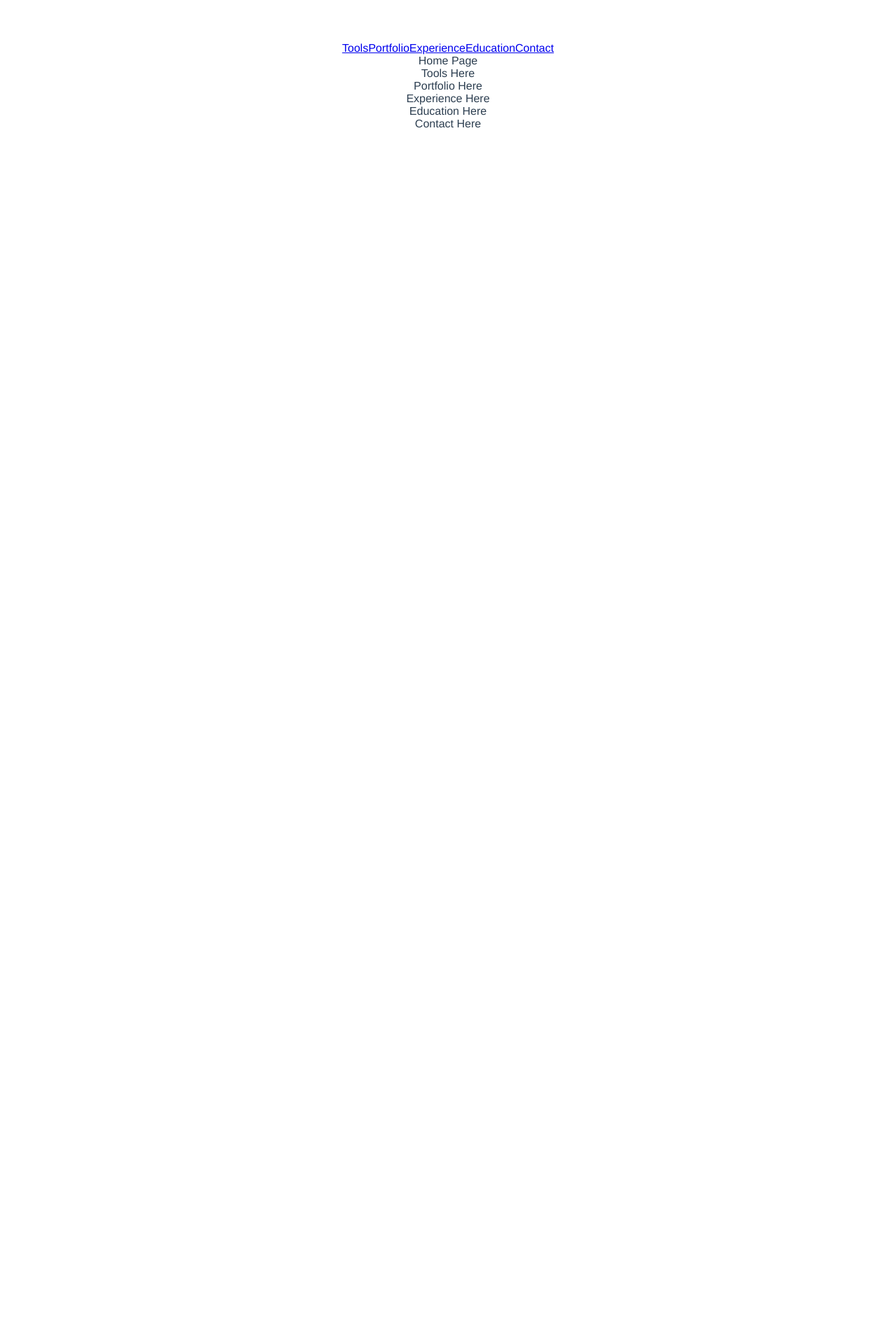
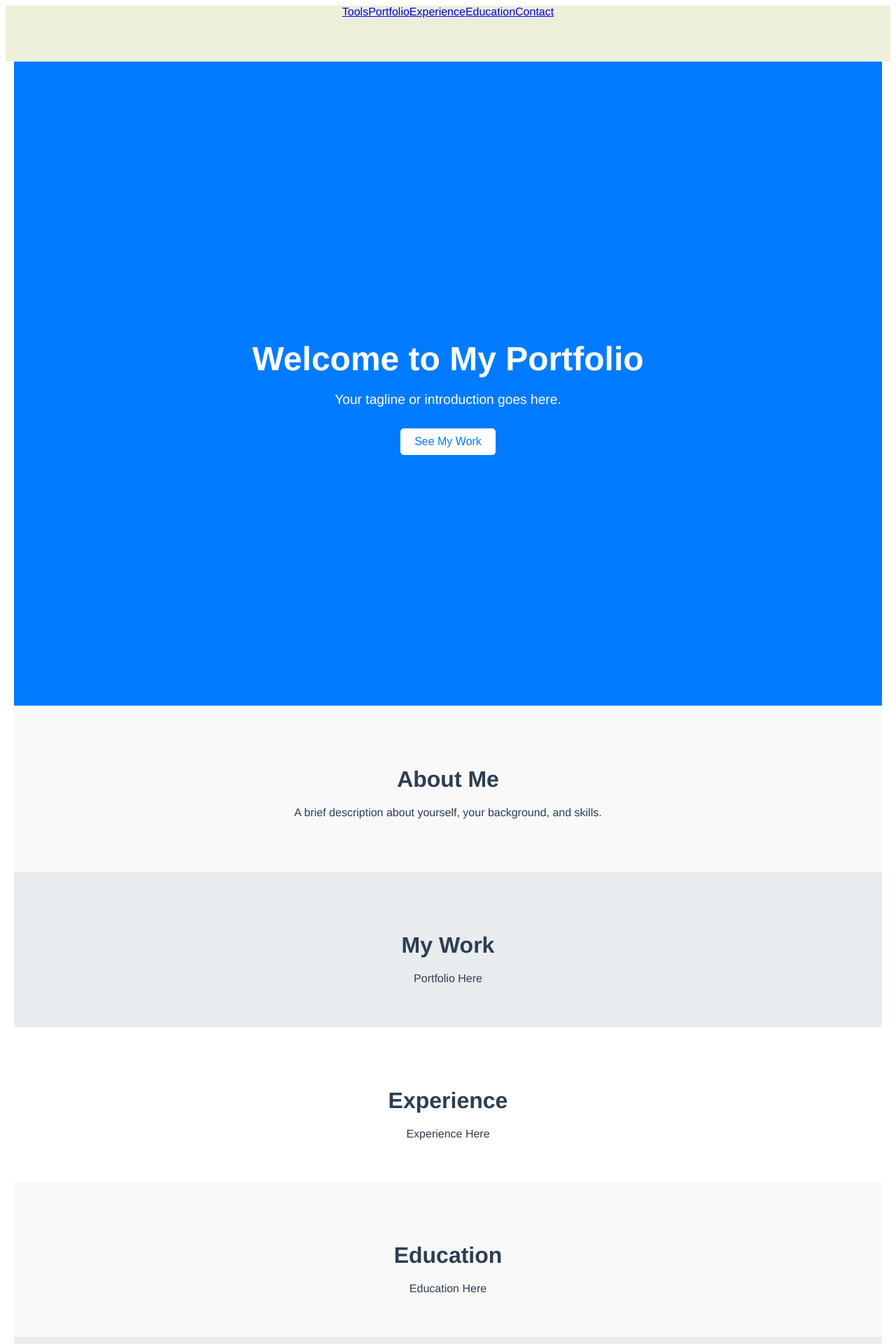
Before and after one commit to jogzfon/SoftDev-Profile, a Vue app: page /HomePage in a window 1280 px wide. Shown: the top 1920 px of the page at 70% size. Before the commit the page ends 800 px from the top, so only its background shows below. Built offline with nearby package versions, Linux system fonts and the light colour scheme.

Commit message:
Pages fix

```diff
--- a/src/App.vue
+++ b/src/App.vue
@@ -27,6 +27,9 @@ export default {
   -moz-osx-font-smoothing: grayscale;
   text-align: center;
   color: #2c3e50;
-  margin-top: 60px;
+}
+.navbar {
+  background: #EEEFDA;
+  height: 80px;
 }
 </style>
--- a/src/views/HomePage.vue
+++ b/src/views/HomePage.vue
@@ -1,19 +1,41 @@
 <template>
   <div id="homepage">
-    <header> Home Page </header>
-    <section id="tools">
-      <ToolsPage/>
+    <!-- Hero Section -->
+    <section id="hero" class="section hero">
+      <div class="content">
+        <h1>Welcome to My Portfolio</h1>
+        <p>Your tagline or introduction goes here.</p>
+        <button @click="scrollToSection('portfolio')">See My Work</button>
+      </div>
     </section>
-    <section id="portfolio">
+
+    <!-- About Section -->
+    <section id="about" class="section about">
+      <h2>About Me</h2>
+      <p>A brief description about yourself, your background, and skills.</p>
+    </section>
+
+    <!-- Portfolio Section -->
+    <section id="portfolio" class="section portfolio">
+      <h2>My Work</h2>
       <PortfolioPage/>
     </section>
-    <section id="experience">
+
+    <!-- Experience Section -->
+    <section id="experience" class="section experience">
+      <h2>Experience</h2>
       <ExperiencePage/>
     </section>
-    <section id="education">
+
+    <!-- Education Section -->
+    <section id="education" class="section education">
+      <h2>Education</h2>
       <EducationPage/>
     </section>
-    <section id="contact">
+
+    <!-- Contact Section -->
+    <section id="contact" class="section contact">
+      <h2>Contact Me</h2>
       <ContactPage/>
     </section>
   </div>
@@ -24,7 +46,6 @@ import ContactPage from '@/views/ContactPage.vue'
 import EducationPage from '@/views/EducationPage.vue'
 import ExperiencePage from '@/views/ExperiencePage.vue'
 import PortfolioPage from '@/views/PortfolioPage.vue'
-import ToolsPage from '@/views/ToolsPage.vue'
 
 export default {
   name: 'HomePage',
@@ -33,13 +54,102 @@ export default {
     EducationPage,
     ExperiencePage,
     PortfolioPage,
-    ToolsPage
+  },
+  methods: {
+    scrollToSection(sectionId) {
+      const element = document.getElementById(sectionId);
+      if (element) {
+        element.scrollIntoView({ behavior: 'smooth' });
+      }
+    }
   }
 }
 </script>
 
-<style>
-html {
-  scroll-behavior: smooth;
+<style scoped>
+/* Base Styles */
+.section {
+  padding: 60px 20px;
+  margin: 0 auto;
+  max-width: 1200px;
+}
+
+h2 {
+  text-align: center;
+  margin-bottom: 20px;
+  font-size: 2rem;
+}
+
+/* Hero Section */
+.hero {
+  background: #007bff;
+  color: white;
+  display: flex;
+  justify-content: center;
+  align-items: center;
+  height: 100vh;
+  text-align: center;
+}
+
+.hero .content {
+  max-width: 600px;
+}
+
+.hero h1 {
+  font-size: 3rem;
+  margin-bottom: 20px;
+}
+
+.hero p {
+  font-size: 1.2rem;
+  margin-bottom: 30px;
+}
+
+.hero button {
+  background: white;
+  color: #007bff;
+  border: none;
+  padding: 10px 20px;
+  font-size: 1rem;
+  cursor: pointer;
+  border-radius: 5px;
+}
+
+.hero button:hover {
+  background: #0056b3;
+  color: white;
+}
+
+/* About Section */
+.about {
+  background: #f9f9f9;
+}
+
+/* Portfolio Section */
+.portfolio {
+  background: #e9ecef;
+}
+
+/* Experience Section */
+.experience {
+  background: #ffffff;
+}
+
+/* Education Section */
+.education {
+  background: #f9f9f9;
+}
+
+/* Contact Section */
+.contact {
+  background: #e9ecef;
+}
+
+.contact h2 {
+  margin-bottom: 20px;
+}
+
+.contact p {
+  text-align: center;
 }
 </style>
```
Also changed, not shown: src/assets/logo.png.
